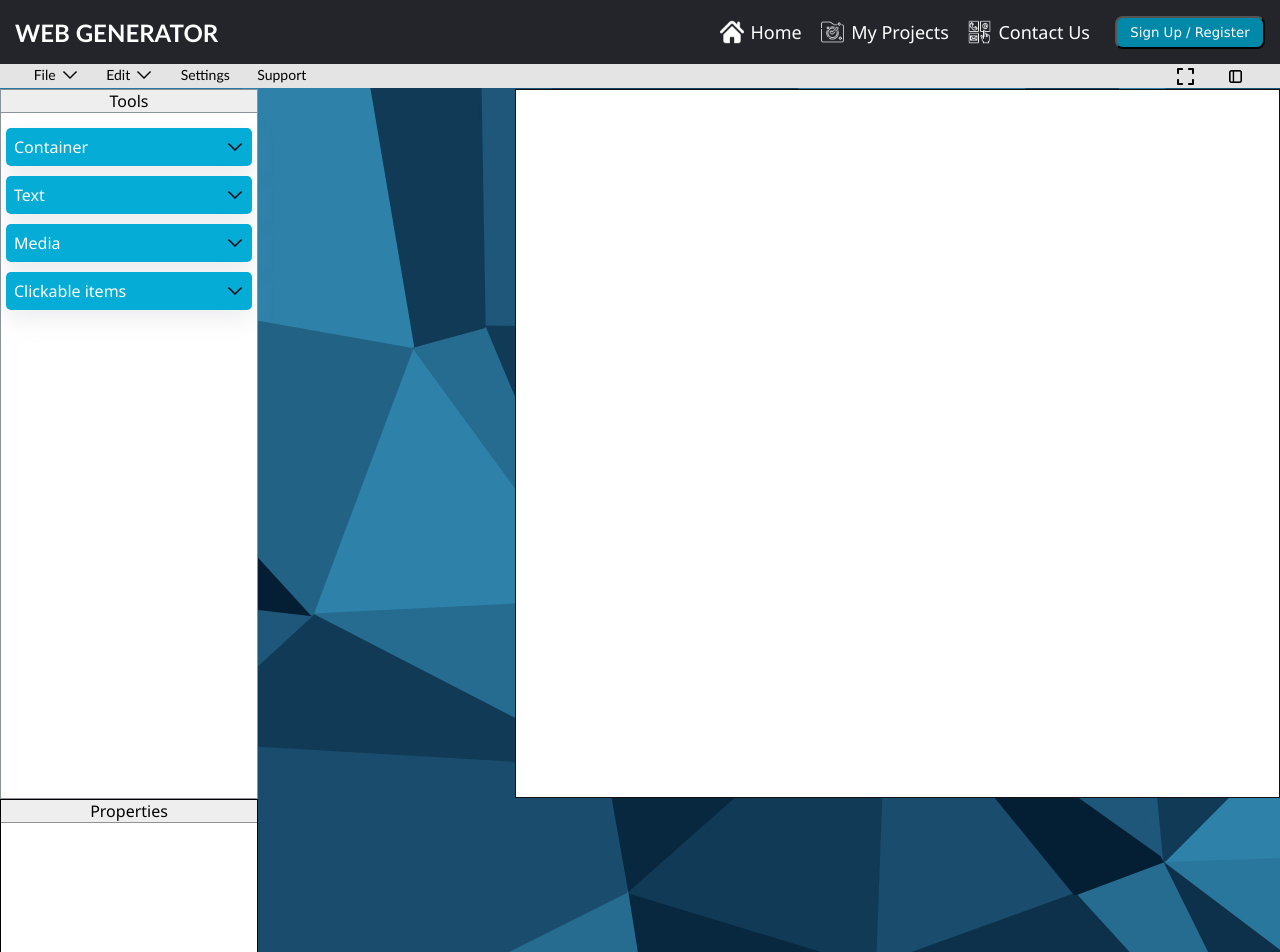
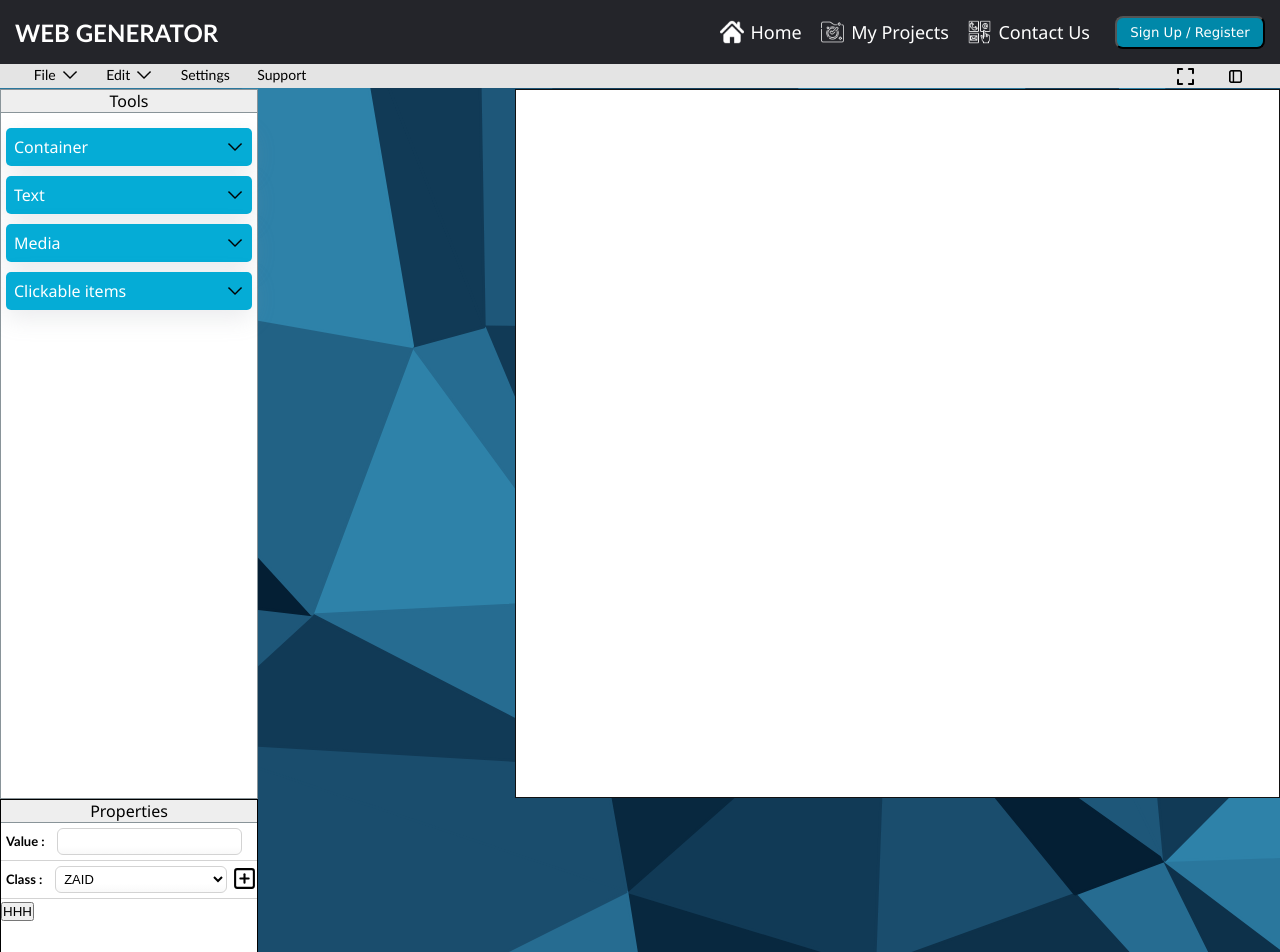
Before and after one commit to Zaid-MAHSOUNE/WEB-GENERATOR, a React (Create React App) app in the folder app/: page / in a window 1280 px wide. Shown: the top 952 px of the page. Built offline with nearby package versions, Linux system fonts and the light colour scheme.

Commit message:
Properties logic implemented

```diff
--- a/app/package.json
+++ b/app/package.json
@@ -3,6 +3,7 @@
   "version": "0.1.0",
   "private": true,
   "dependencies": {
+    "@hookform/resolvers": "^2.9.11",
     "@testing-library/jest-dom": "^5.16.5",
     "@testing-library/react": "^13.4.0",
     "@testing-library/user-event": "^13.5.0",
--- a/app/src/assets/css/prop.module.css
+++ b/app/src/assets/css/prop.module.css
@@ -73,3 +73,9 @@
     font-weight: bold;
     display: block;
 }
+
+.icons{
+    position: absolute;
+    margin-left: 5px;
+    cursor: pointer;
+}
--- a/app/src/components/dashboard/Dashboard.jsx
+++ b/app/src/components/dashboard/Dashboard.jsx
@@ -32,7 +32,7 @@ export const Dashboard = () => {
     return (
         <div ref={drop} className={styles.container}>
             {
-                itemList.map((element,index)=><DropItem id={index} key={index} tag={element}/>)
+                itemList.map((element)=><DropItem tag={element}/>)
             }
         </div>
     );
--- a/app/src/components/dashboard/DropItem.jsx
+++ b/app/src/components/dashboard/DropItem.jsx
@@ -5,8 +5,6 @@ import { AppContext } from '../../context/AppContext';
 export const DropItem = (props) =>  {
 
     const {selectedItem,setSelectedItem} = useContext(AppContext);
-
-    const parentIndex = useRef(props.id);
 
     const [itemLists, setItemList] = useState([]);
 
@@ -33,14 +31,15 @@ export const DropItem = (props) =>  {
         return (
             <props.tag id={props.id} className='container' onClick={(e)=>{
                 setSelectedItem(e.target);
-                console.log(selectedItem);
             }}/>
         );
     }else{
         return (
-            <div ref={drop} id={props.id} className='container'>
+            <div ref={drop} id={props.id} className='container' onClick={(e)=>{
+                setSelectedItem(e.target);
+            }}>
                 {
-                    itemLists.map((element,index)=><DropItem id={parentIndex.current+"-"+index} tag={element}/>)
+                    itemLists.map((element)=><DropItem tag={element}/>)
                 }
             </div>
         );
--- a/app/src/components/props/DynamicInput.jsx
+++ b/app/src/components/props/DynamicInput.jsx
@@ -1,4 +1,5 @@
-import styles from '../../assets/css/prop.module.css';
+/*
+
 export const DynamicInput = (props) => {
     if(props.type === "txt"){
         return (
@@ -22,3 +23,4 @@ export const DynamicInput = (props) => {
         );
     }
 }
+*/
--- a/app/src/components/props/Properties.jsx
+++ b/app/src/components/props/Properties.jsx
@@ -1,11 +1,29 @@
+import { useContext } from 'react';
 import styles from '../../assets/css/prop.module.css';
+import { AppContext } from '../../context/AppContext';
+import { DynamicInput } from './DynamicInput';
+import { TxtForm } from './TxtForm';
 export const Properties = () => {
+
+    const {selectedItem,setSelectedItem} = useContext(AppContext);
+
+    const checkFn = (obj) => {
+        if(Object.keys(obj).length === 0){
+            return ;
+        }
+        else{
+
+        }
+    }
 
 
     return (
         <div className={styles.container}>
             <div className={styles.title}>Properties</div>
-
+                {
+                    <TxtForm />
+                    //checkFn(selectedItem)
+                }
              </div>
     );
 }
--- /dev/null
+++ b/app/src/components/props/TxtForm.jsx
@@ -0,0 +1,67 @@
+import { useState } from 'react';
+import {useForm} from 'react-hook-form';
+import * as yup from "yup";
+import json from "../../data/CSSjson.json";
+import styles from '../../assets/css/prop.module.css';
+import {FiPlusSquare,FiMinusSquare} from "react-icons/fi";
+import {yupResolver} from "@hookform/resolvers/yup";
+
+
+export const TxtForm = () => {
+
+
+    const [switchInput,setSwitch] = useState(false);
+
+
+
+    const schema = yup.object().shape({
+        value: yup.string().required(),
+        indefined_class: yup.string().notOneOf(json.map((element)=>element.class)).required().matches(/^[a-zA-Z][a-zA-Z0-9_-]*/gi),
+        defined_class: yup.string().oneOf(json.map((element)=>element.class)).required(),
+    });
+
+    const {register,handleSubmit} = useForm({
+        resolver: yupResolver(schema),
+    });
+
+    const onSubmit = (data) => {
+        console.log(data);
+    }
+
+    const switchHandler = (e) => {
+        e.preventDefault();
+        setSwitch((previousState)=>!previousState);
+    }
+
+
+
+    return (
+
+        <form onSubmit={handleSubmit(onSubmit)}>
+        <div className={styles.container_sm}>
+            <label className={styles.title_sm}>Value :</label>
+            <input className={styles.input} type="text" {...register("value")}/>
+        </div>
+        {
+            switchInput ? (
+            <div className={styles.container_sm}>
+            <label className={styles.title_sm}>Class :</label>
+            <input className={styles.input} type="text" {...register("indefined_class")}/>
+            <FiMinusSquare title='Choose a defined class' size="25px" className={styles.icons} onClick={(e)=>switchHandler(e)}/>
+            </div>
+            ):(
+            <div className={styles.container_sm}>
+            <label className={styles.title_sm}>Class :</label>
+            <select className={styles.select} {...register("defined_class")}>
+                {
+                   json.map((element)=><option value={element.class}>{element.class}</option>)
+                }
+            </select>
+            <FiPlusSquare title='Add a new class' size="25px" className={styles.icons} onClick={(e)=>switchHandler(e)}/>
+            </div>
+            )
+        }
+        <button type="submit">HHH</button>
+        </form>
+    );
+}
--- /dev/null
+++ b/app/src/data/CSSjson.json
@@ -0,0 +1,15 @@
+[
+    {
+        "class":"ZAID",
+        "attributes":{
+            "background-color":"red"
+        }
+    },
+    {
+        "class":"MHS",
+        "attributes":{
+            "background-color":"red"
+        }
+
+    }
+]
```
Also changed, not shown: app/src/components/props/PropForm.jsx (deleted, +0 -21 lines), 1 other file (tests, documents, lock files or other folders).
